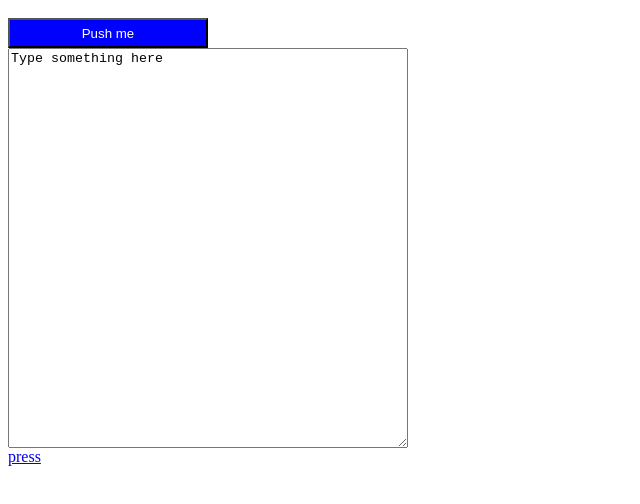
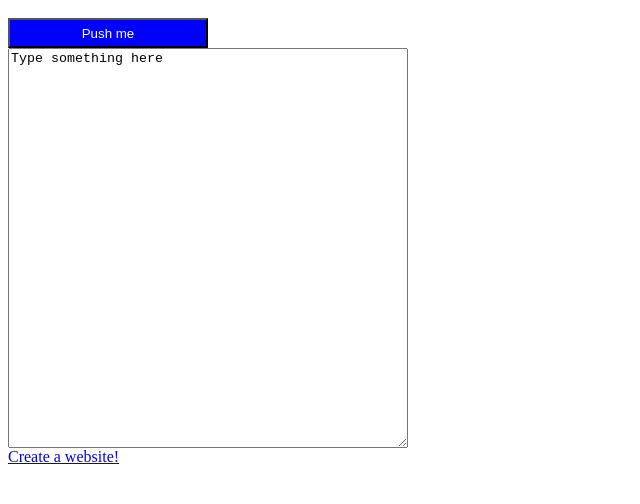
Before and after one commit to cwbridg/cwbridg.github.io, a plain HTML site: page index.html in a window 1280 px wide. Shown: the part 48-552 px from the top of the page, without its empty margins (0-640 px from the left). Drawn offline with Linux system fonts and the light colour scheme.

Commit message:
Update index.html

```diff
--- a/index.html
+++ b/index.html
@@ -10,4 +10,4 @@
 </div>
 </body>
 </html>
-<spam><a href="https://www.codecademy.com/en/tracks/javascript">press</a></spam>
+<spam><a href="www.consumer-rankings.com/Web/Hosting">Create a website!</a></spam>
```
